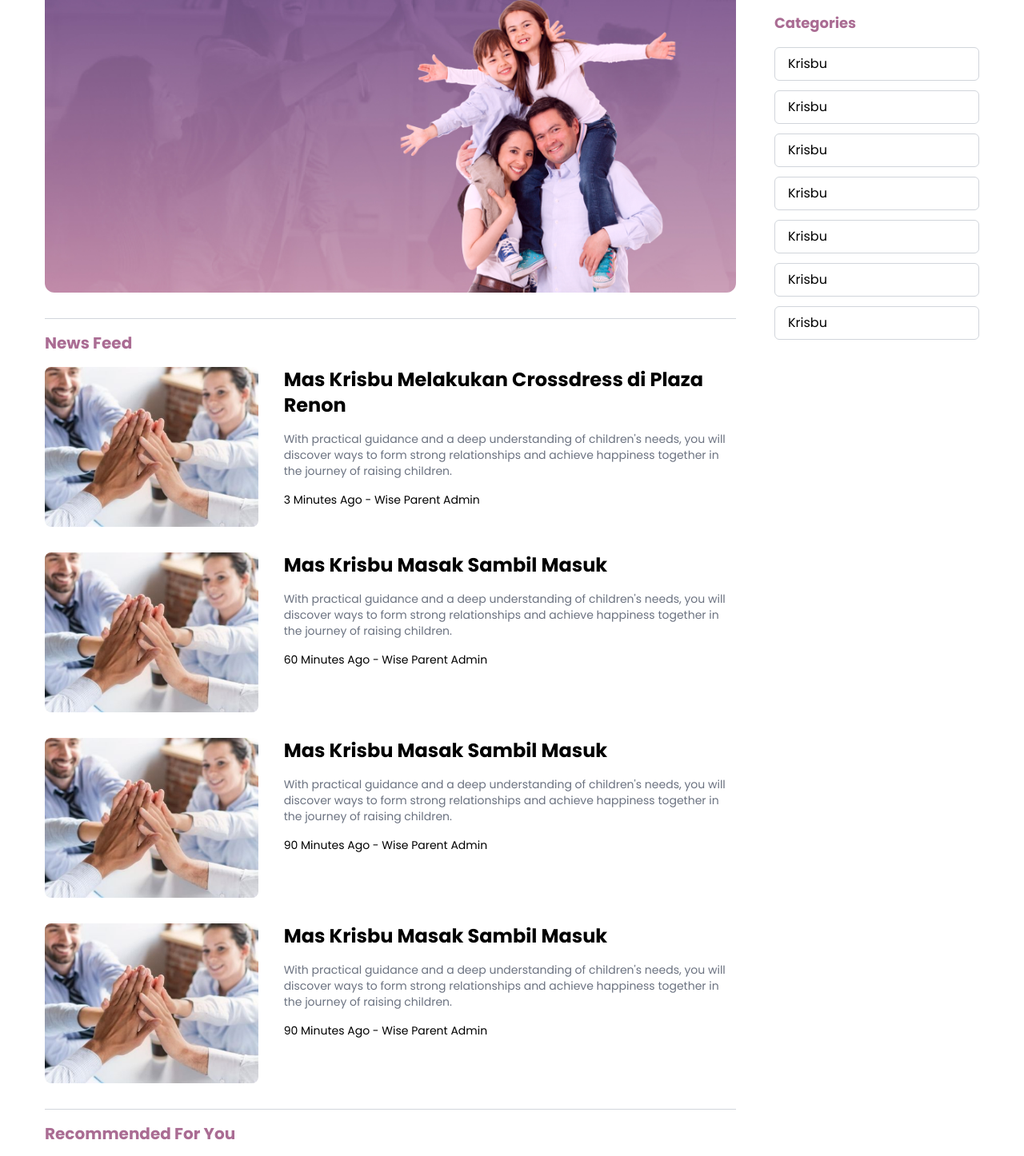
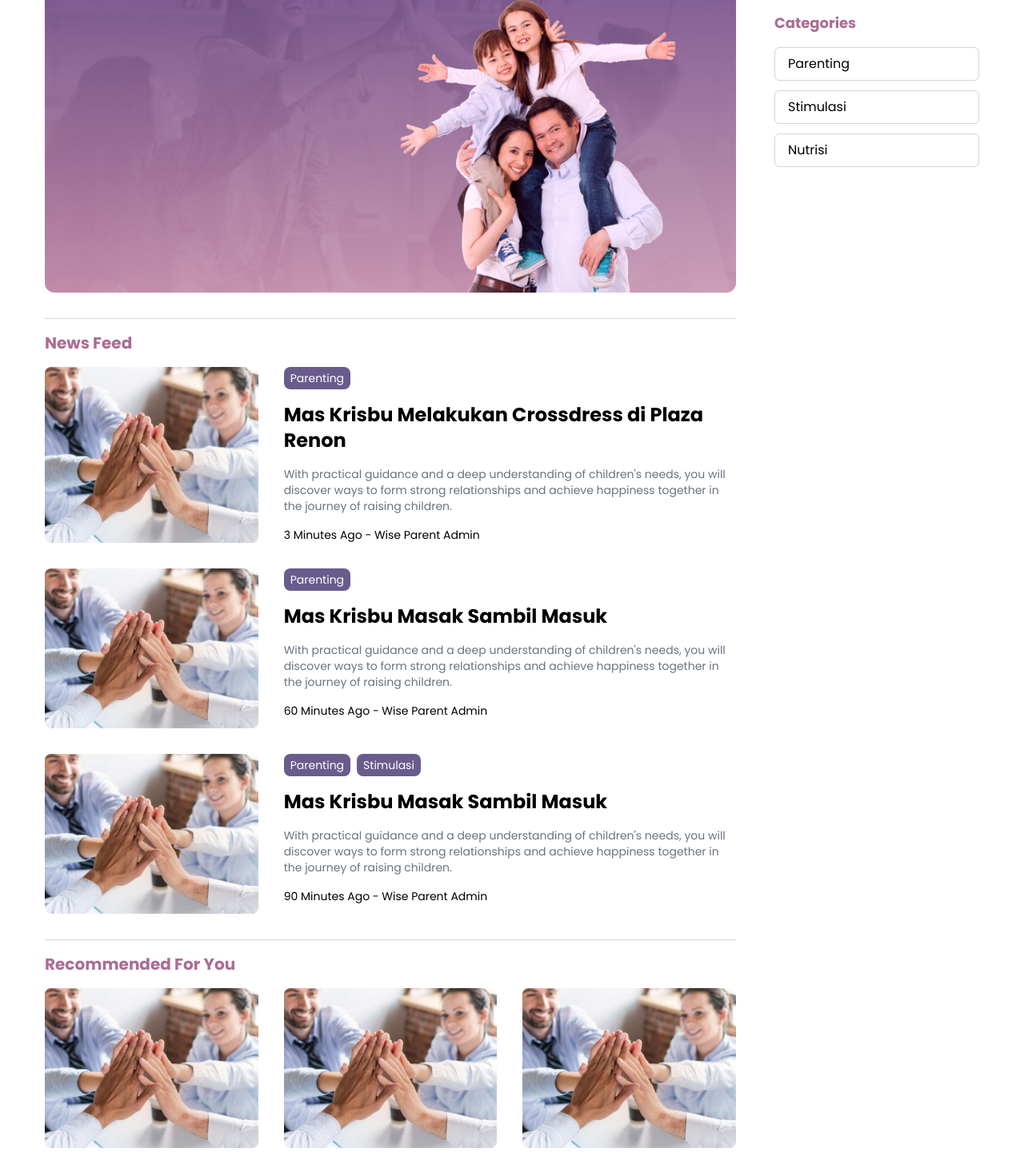
Before and after one commit to hoshiirui/wise-parent-fe, a React (Vite) app: page /parenting in a window 1280 px wide. Shown: the part 224-1670 px from the top of the page at 80% size. Built offline with nearby package versions, Linux system fonts and the light colour scheme.

Commit message:
adding category

```diff
--- a/src/main.tsx
+++ b/src/main.tsx
@@ -6,6 +6,7 @@ import { BrowserRouter, Route, Routes } from "react-router-dom";
 import ParentingGuide from "./pages/ParentingGuide.tsx";
 import Login from "./pages/Login.tsx";
 import Register from "./pages/Register.tsx";
+import ArticleDetails from "./pages/ArticleDetails.tsx";
 
 ReactDOM.createRoot(document.getElementById("root")!).render(
   <React.StrictMode>
@@ -15,6 +16,7 @@ ReactDOM.createRoot(document.getElementById("root")!).render(
         <Route path="/parenting" element={<ParentingGuide />} />
         <Route path="/login" element={<Login />} />
         <Route path="/register" element={<Register />} />
+        <Route path="/parenting/article/:slug" element={<ArticleDetails />} />
       </Routes>
     </BrowserRouter>
   </React.StrictMode>
--- a/src/pages/ArticleDetails.tsx
+++ b/src/pages/ArticleDetails.tsx
@@ -4,8 +4,17 @@ import Navbar from "../components/Navbar/Navbar";
 const ArticleDetails = () => {
   return (
     <>
-      <Navbar theme="light" selected="parenting" />
-      <p>lorem ipsum</p>
+      <Navbar theme="light" selected="krisbu" />
+      <div className="overflow-hidden bg-white mt-[40px]">
+        <div className="mx-auto max-w-7xl px-6 lg:px-8">
+          <div className="my-16 mx-6">
+            <div className="grid lg:grid-cols-12 gap-12">
+              <div className="col-span-9 flex flex-col">At that last I see</div>
+              <div className="col-span-3 flex flex-col">Krisbu ipsum</div>
+            </div>
+          </div>
+        </div>
+      </div>
     </>
   );
 };
--- a/src/pages/ParentingGuide.tsx
+++ b/src/pages/ParentingGuide.tsx
@@ -1,4 +1,3 @@
-import React from "react";
 import Navbar from "../components/Navbar/Navbar";
 import { Footer } from "../components/Footer/Footer";
 
@@ -10,6 +9,8 @@ const ParentingGuide = () => {
         "With practical guidance and a deep understanding of children's needs, you will discover ways to form strong relationships and achieve happiness together in the journey of raising children.",
       timestamp: "3 Minutes Ago - Wise Parent Admin",
       imgTitle: "mock.jpg",
+      category: ["Parenting"],
+      slug: "mas-krisbu-melakukan-crossdress-di-plaza-renon",
     },
     {
       title: "Mas Krisbu Masak Sambil Masuk",
@@ -17,6 +18,8 @@ const ParentingGuide = () => {
         "With practical guidance and a deep understanding of children's needs, you will discover ways to form strong relationships and achieve happiness together in the journey of raising children.",
       timestamp: "60 Minutes Ago - Wise Parent Admin",
       imgTitle: "mock.jpg",
+      category: ["Parenting"],
+      slug: "mas-krisbu-melakukan-crossdress-di-plaza-renon",
     },
     {
       title: "Mas Krisbu Masak Sambil Masuk",
@@ -24,50 +27,25 @@ const ParentingGuide = () => {
         "With practical guidance and a deep understanding of children's needs, you will discover ways to form strong relationships and achieve happiness together in the journey of raising children.",
       timestamp: "90 Minutes Ago - Wise Parent Admin",
       imgTitle: "mock.jpg",
-    },
-    {
-      title: "Mas Krisbu Masak Sambil Masuk",
-      description:
-        "With practical guidance and a deep understanding of children's needs, you will discover ways to form strong relationships and achieve happiness together in the journey of raising children.",
-      timestamp: "90 Minutes Ago - Wise Parent Admin",
-      imgTitle: "mock.jpg",
+      category: ["Parenting", "Stimulasi"],
+      slug: "mas-krisbu-melakukan-crossdress-di-plaza-renon",
     },
     // Add more objects as needed
   ];
 
   const tags = [
     {
-      title: "Krisbu",
-      href: "krisbu",
+      title: "Parenting",
+      href: "parenting",
     },
     {
-      title: "Krisbu",
-      href: "krisbu",
+      title: "Stimulasi",
+      href: "stimulasi",
     },
 
     {
-      title: "Krisbu",
-      href: "krisbu",
-    },
-
-    {
-      title: "Krisbu",
-      href: "krisbu",
-    },
-
-    {
-      title: "Krisbu",
-      href: "krisbu",
-    },
-
-    {
-      title: "Krisbu",
-      href: "krisbu",
-    },
-
-    {
-      title: "Krisbu",
-      href: "krisbu",
+      title: "Nutrisi",
+      href: "nutrisi",
     },
   ];
 
@@ -91,7 +69,8 @@ const ParentingGuide = () => {
                   </p>
                   <div className="flex flex-col gap-8">
                     {data.map((item, index) => (
-                      <div className="grid lg:grid-cols-3 gap-8" key={index}>
+                      <a href={`parenting/article/${item.slug}`} key={index}>
+                        <div className="grid lg:grid-cols-3 gap-8">
                           <img
                             className="w-full h-full col-span-1 rounded-lg"
                             src={`/img/${item.imgTitle}`}
@@ -99,6 +78,16 @@ const ParentingGuide = () => {
                           />
 
                           <div className="flex flex-col col-span-2 gap-4">
+                            <div className="flex flex-row gap-2">
+                              {item.category.map((tags, index) => (
+                                <p
+                                  key={index}
+                                  className="text-sm px-2 py-1 bg-secondary600 text-white rounded-lg"
+                                >
+                                  {tags}
+                                </p>
+                              ))}
+                            </div>
                             <p className="font-bold text-2xl">{item.title}</p>
                             <p className="text-sm text-gray-500">
                               {item.description}
@@ -106,6 +95,7 @@ const ParentingGuide = () => {
                             <p className="text-sm">{item.timestamp}</p>
                           </div>
                         </div>
+                      </a>
                     ))}
                   </div>
                 </div>
@@ -121,10 +111,20 @@ const ParentingGuide = () => {
                         key={index}
                       >
                         <img
-                          className="w-full rounded-lg"
+                          className="w-full rounded-lg mb-2"
                           src={`/img/${item.imgTitle}`}
                           alt="Wise Parent Hero"
                         />
+                        <div className="flex flex-row gap-2">
+                          {item.category.map((tags, index) => (
+                            <p
+                              key={index}
+                              className="text-xs px-2 py-1 bg-secondary600 text-white rounded-lg"
+                            >
+                              {tags}
+                            </p>
+                          ))}
+                        </div>
                         <p className="font-bold text-xl">{item.title}</p>
 
                         <p className="text-sm">{item.timestamp}</p>
```
Lines whose indentation alone changed are shown as unchanged.
